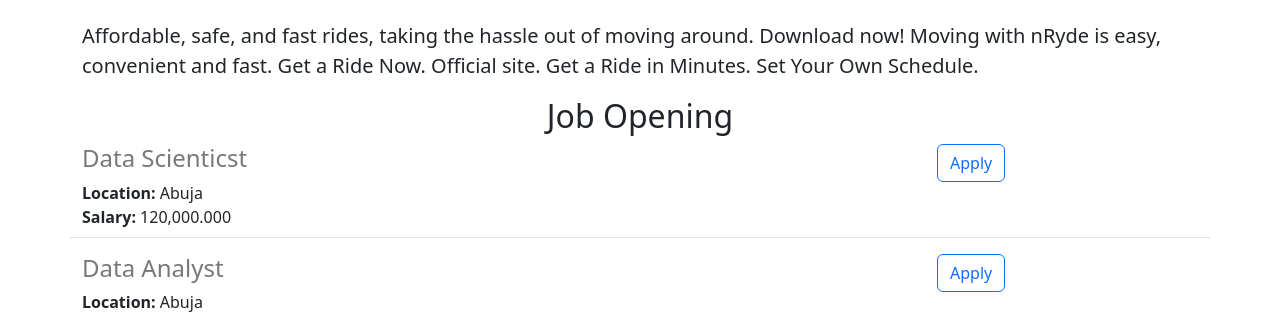
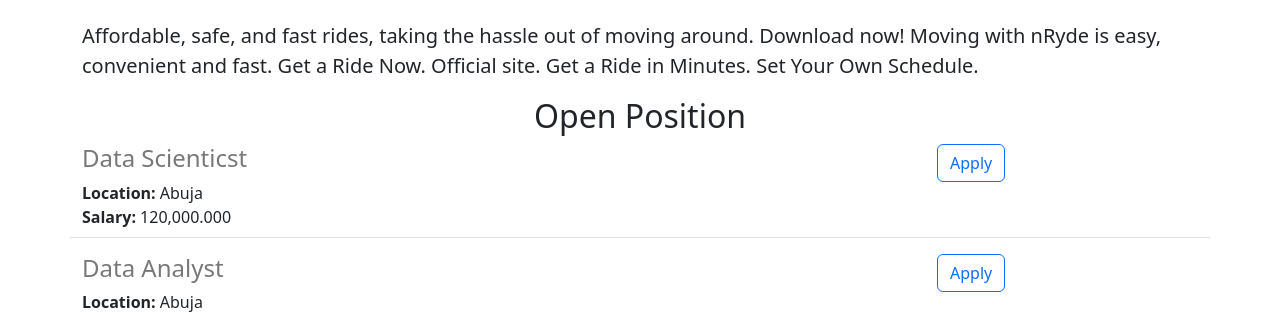
Before and after one commit to hamisuyusuf/effective-roboto-v1, a Flask app: page / in a window 1280 px wide. Shown: the part 489-805 px from the top of the page. Run offline with Flask 2, Linux system fonts and the light colour scheme.

Commit message:
open position

```diff
--- a/templates/Home.html
+++ b/templates/Home.html
@@ -24,7 +24,7 @@
        Affordable, safe, and fast rides, taking the hassle out of moving around. Download now! Moving with nRyde is easy, convenient and fast.  Get a Ride Now. Official site. Get a Ride in Minutes. Set Your Own Schedule.
 
      </p>
-   <h2 class="text-center"> Job Opening</h2>
+   <h2 class="text-center"> Open Position </h2>
 <!--      job position from list -->
      <div>
        {% for job in jobs %}
```
